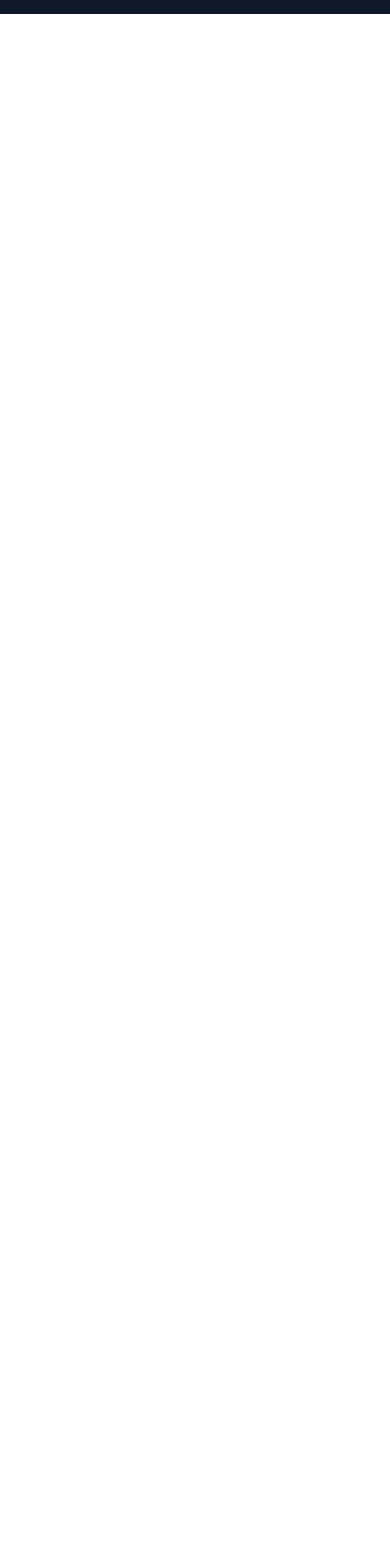
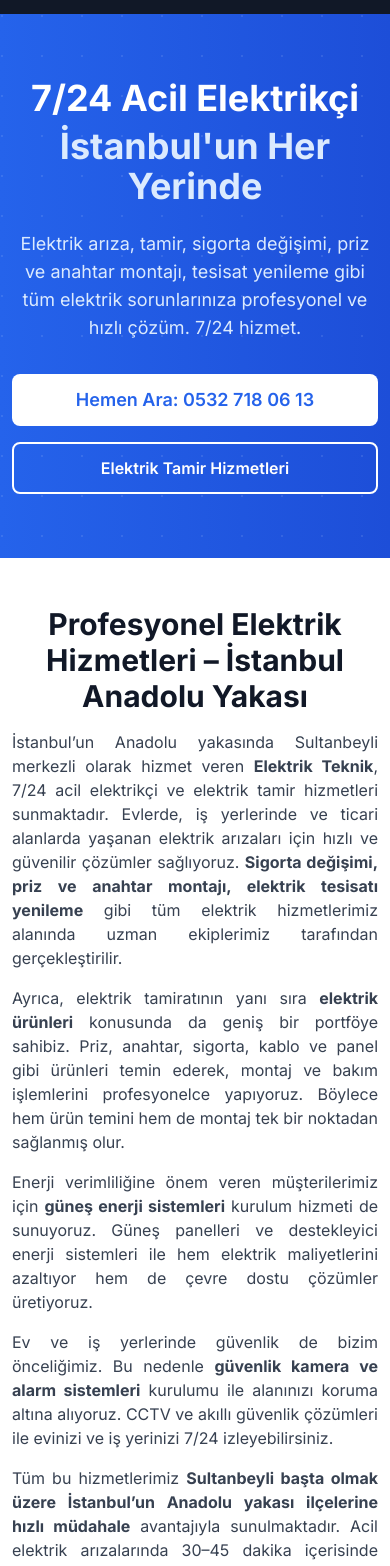
Before and after one commit to salimozcan-create/elektrikteknik, a Next.js app: page / in a window 390 px wide. Shown: the part 8540-10106 px from the top of the page. Before the commit the page ends 8554 px from the top, so only its background shows below. Built offline with nearby package versions, Linux system fonts and the light colour scheme.

Commit message:
web adres düzeltmesi

```diff
--- a/app/components/Schema.js
+++ b/app/components/Schema.js
@@ -1,77 +1,138 @@
-export default function Schema() {
-  const localBusinessSchema = {
-    "@context": "https://schema.org",
-    "@type": "ElectricalContractor",
-    "name": "Elektrik Teknik",
-    "alternateName": "Elektrik Teknik Elektrikçi Hizmetleri",
-    "description": "İstanbul'da 7/24 acil elektrik tamir, arıza giderme, sigorta değişimi, priz montajı, elektrik tesisatı ve güneş enerji sistemleri hizmetleri.",
-    "url": "https://elektrikteknik.com",
-    "telephone": "+905327180613",
-    "email": "info@elektrikteknik.com",
-    "address": {
-      "@type": "PostalAddress",
-      "streetAddress": "A.yesevi Mh. Mekke Cd. No:9",
-      "addressLocality": "Sultanbeyli",
-      "addressRegion": "İstanbul",
-      "addressCountry": "TR"
-    },
-    "geo": {
-      "@type": "GeoCoordinates",
-      "latitude": "40.9786",
-      "longitude": "29.2708"
-    },
-    "areaServed": {
-      "@type": "City",
-      "name": "İstanbul"
-    },
-    "priceRange": "₺₺",
-    "openingHours": "Mo-Su 00:00-23:59",
-    "sameAs": [
-      "https://www.instagram.com/elektrikteknik",
-      "https://www.facebook.com/elektrikteknik",
-      "https://wa.me/905327180613"
-    ]
-  }
+import Link from 'next/link'
+import Image from 'next/image'
 
-  const servicesSchema = {
-    "@context": "https://schema.org",
-    "@type": "ItemList",
-    "name": "Elektrik Hizmetlerimiz",
-    "itemListElement": [
-      { "@type": "ListItem", "position": 1, "item": { "@type": "Service", "name": "Acil Elektrik Arıza", "description": "7/24 acil elektrik arıza giderme ve tamir hizmeti" } },
-      { "@type": "ListItem", "position": 2, "item": { "@type": "Service", "name": "Sigorta Değişimi", "description": "Otomat sigorta ve kaçak akım rölesi değişimi" } },
-      { "@type": "ListItem", "position": 3, "item": { "@type": "Service", "name": "Priz ve Anahtar Değişimi", "description": "Priz, anahtar ve tesisat elemanlarının değişimi" } },
-      { "@type": "ListItem", "position": 4, "item": { "@type": "Service", "name": "Elektrik Tesisatı", "description": "Bina, ev ve işyeri elektrik tesisatı yenileme" } },
-      { "@type": "ListItem", "position": 5, "item": { "@type": "Service", "name": "Elektrik Ürünleri", "description": "Kaliteli elektrik ürünleri ve malzemeleri" } },
-      { "@type": "ListItem", "position": 6, "item": { "@type": "Service", "name": "Güneş Enerji Sistemleri", "description": "Güneş paneli kurulumu ve enerji sistemleri" } },
-      { "@type": "ListItem", "position": 7, "item": { "@type": "Service", "name": "Güvenlik Kamera Sistemleri", "description": "CCTV, alarm ve akıllı ev sistemleri kurulumu" } }
-    ]
-  }
+export const metadata = {
+  title: '7/24 Acil Elektrikçi | Elektrik Arıza ve Tamir Hizmeti | Elektrik Teknik',
+  description: 'İstanbul\'da 7/24 acil elektrikçi, elektrik arıza, tamir, bakım ve sigorta değişimi. En yakın elektrikçi için hemen arayın: 0532 718 06 13. 724 elektrikçi hizmeti.',
+  keywords: 'elektrikçi, 7/24 elektrikçi, acil elektrikçi, en yakın elektrikçi, elektrik arıza, elektrik tamiri, elektrik ustası, acil elektrik arıza, elektrikçi numarası, bana en yakın elektrikçi, yakınımda elektrikçi, gece açık elektrikçi, pazar günü açık elektrikçi, 724 elektrikçi, elektrik arıza telefon, alo elektrik arıza, elektrik arıza numarası, elektrik arıza servisi, elektrik arıza acil, elektrik açtırma, elektrik sigortası, kaçak akım rölesi, priz değişimi, sigorta atması, elektrik tesisatçı, elektrik tamircisi, yakındaki elektrikçiler, yakınımda elektrikçi, bana yakın elektrikçi, en yakin elektrikci',
+  alternates: {
+    canonical: 'https://www.elektrikteknik.com',
+  },
+}
 
-  const faqSchema = {
-    "@context": "https://schema.org",
-    "@type": "FAQPage",
-    "mainEntity": [
-      { "@type": "Question", "name": "Acil elektrik arızası için ne kadar sürede geliyorsunuz?", "acceptedAnswer": { "@type": "Answer", "text": "İstanbul genelinde ortalama 30-45 dakika içinde müdahale ediyoruz. Acil durumlarda daha da hızlı yönlendirme yapıyoruz." } },
-      { "@type": "Question", "name": "Elektrik tamir işleriniz garantili mi?", "acceptedAnswer": { "@type": "Answer", "text": "Evet, tüm elektrik tamir ve bakım işlerimiz 1 yıl garantilidir. Malzeme garantileri markalara göre değişmektedir." } },
-      { "@type": "Question", "name": "7/24 hizmet veriyor musunuz?", "acceptedAnswer": { "@type": "Answer", "text": "Evet, haftanın 7 günü 24 saat acil elektrik tamir ve arıza hizmeti veriyoruz." } },
-      { "@type": "Question", "name": "Hangi bölgelere hizmet veriyorsunuz?", "acceptedAnswer": { "@type": "Answer", "text": "İstanbul'un tüm ilçelerine hizmet vermekteyiz. Özellikle Sultanbeyli, Kadıköy, Üsküdar, Beşiktaş, Şişli, Fatih ve çevresinde daha hızlı hizmet sağlıyoruz." } }
-    ]
-  }
-
-  const websiteSchema = {
-    "@context": "https://schema.org",
-    "@type": "WebSite",
-    "name": "Elektrik Teknik",
-    "url": "https://elektrikteknik.com"
-  }
-
+export default function Home() {
   return (
     <>
-      <script type="application/ld+json" dangerouslySetInnerHTML={{ __html: JSON.stringify(localBusinessSchema) }} />
-      <script type="application/ld+json" dangerouslySetInnerHTML={{ __html: JSON.stringify(servicesSchema) }} />
-      <script type="application/ld+json" dangerouslySetInnerHTML={{ __html: JSON.stringify(faqSchema) }} />
-      <script type="application/ld+json" dangerouslySetInnerHTML={{ __html: JSON.stringify(websiteSchema) }} />
+      {/* Hero Section - Elektrik Tamir Odaklı */}
+      <section className="relative bg-gradient-to-r from-blue-600 to-blue-700 text-white overflow-hidden">
+        <div className="absolute inset-0 opacity-10">
+          <div className="absolute inset-0" style={{
+            backgroundImage: `radial-gradient(circle at 2px 2px, white 1px, transparent 1px)`,
+            backgroundSize: '40px 40px'
+          }}></div>
+        </div>
+        <div className="container mx-auto px-4 py-16 md:py-24 relative">
+          <div className="max-w-4xl mx-auto text-center">
+            <h1 className="text-4xl md:text-6xl font-bold mb-6">
+              7/24 Acil Elektrikçi
+              <span className="block text-blue-100 mt-2">İstanbul'un Her Yerinde</span>
+            </h1>
+            <p className="text-lg md:text-xl text-blue-100 mb-8">
+              Elektrik arıza, tamir, sigorta değişimi, priz ve anahtar montajı, tesisat yenileme
+              gibi tüm elektrik sorunlarınıza profesyonel ve hızlı çözüm. 7/24 hizmet.
+            </p>
+            <div className="flex flex-col sm:flex-row gap-4 justify-center">
+              <a href="tel:+905327180613" className="bg-white text-blue-600 px-8 py-3 rounded-lg font-semibold hover:shadow-lg transition-all text-lg">
+                Hemen Ara: 0532 718 06 13
+              </a>
+              <Link href="/elektrik-usta" className="border-2 border-white text-white px-8 py-3 rounded-lg font-semibold hover:bg-white hover:text-blue-600 transition-all">
+                Elektrik Tamir Hizmetleri
+              </Link>
+            </div>
+          </div>
+        </div>
+      </section>
+
+      {/* Makale / SEO İçerik */}
+      <section className="py-12 bg-white dark:bg-gray-900">
+        <div className="container mx-auto px-4 max-w-4xl">
+          <h2 className="text-3xl font-bold mb-4 text-gray-900 dark:text-gray-100 text-center">Profesyonel Elektrik Hizmetleri – İstanbul Anadolu Yakası</h2>
+          <p className="text-gray-700 dark:text-gray-300 mb-4 text-justify">
+            İstanbul’un Anadolu yakasında Sultanbeyli merkezli olarak hizmet veren <strong>Elektrik Teknik</strong>, 7/24 acil elektrikçi ve elektrik tamir hizmetleri sunmaktadır. Evlerde, iş yerlerinde ve ticari alanlarda yaşanan elektrik arızaları için hızlı ve güvenilir çözümler sağlıyoruz. <strong>Sigorta değişimi, priz ve anahtar montajı, elektrik tesisatı yenileme</strong> gibi tüm elektrik hizmetlerimiz alanında uzman ekiplerimiz tarafından gerçekleştirilir.
+          </p>
+          <p className="text-gray-700 dark:text-gray-300 mb-4 text-justify">
+            Ayrıca, elektrik tamiratının yanı sıra <strong>elektrik ürünleri</strong> konusunda da geniş bir portföye sahibiz. Priz, anahtar, sigorta, kablo ve panel gibi ürünleri temin ederek, montaj ve bakım işlemlerini profesyonelce yapıyoruz. Böylece hem ürün temini hem de montaj tek bir noktadan sağlanmış olur.
+          </p>
+          <p className="text-gray-700 dark:text-gray-300 mb-4 text-justify">
+            Enerji verimliliğine önem veren müşterilerimiz için <strong>güneş enerji sistemleri</strong> kurulum hizmeti de sunuyoruz. Güneş panelleri ve destekleyici enerji sistemleri ile hem elektrik maliyetlerini azaltıyor hem de çevre dostu çözümler üretiyoruz.
+          </p>
+          <p className="text-gray-700 dark:text-gray-300 mb-4 text-justify">
+            Ev ve iş yerlerinde güvenlik de bizim önceliğimiz. Bu nedenle <strong>güvenlik kamera ve alarm sistemleri</strong> kurulumu ile alanınızı koruma altına alıyoruz. CCTV ve akıllı güvenlik çözümleri ile evinizi ve iş yerinizi 7/24 izleyebilirsiniz.
+          </p>
+          <p className="text-gray-700 dark:text-gray-300 text-justify">
+            Tüm bu hizmetlerimiz <strong>Sultanbeyli başta olmak üzere İstanbul’un Anadolu yakası ilçelerine hızlı müdahale</strong> avantajıyla sunulmaktadır. Acil elektrik arızalarında 30–45 dakika içerisinde adresinizde oluyoruz. Deneyimli ve sertifikalı elektrik ustalarımız, işçilik ve malzeme garantisi ile hizmet verir.
+          </p>
+        </div>
+      </section>
+
+      {/* İstatistikler - Hizmet Metrikleri */}
+      <section className="bg-gray-50 dark:bg-gray-800 py-12 border-b border-gray-200 dark:border-gray-700">
+        <div className="container mx-auto px-4">
+          <div className="grid grid-cols-2 md:grid-cols-4 gap-6 max-w-3xl mx-auto text-center">
+            <div><div className="text-3xl font-bold text-blue-600">7/24</div><div className="text-sm text-gray-600 dark:text-gray-400">Acil Elektrikçi</div></div>
+            <div><div className="text-3xl font-bold text-blue-600">30-45</div><div className="text-sm text-gray-600 dark:text-gray-400">Dakikada Müdahale</div></div>
+            <div><div className="text-3xl font-bold text-blue-600">5K+</div><div className="text-sm text-gray-600 dark:text-gray-400">Başarılı Tamir</div></div>
+            <div><div className="text-3xl font-bold text-blue-600">1000+</div><div className="text-sm text-gray-600 dark:text-gray-400">Mutlu Müşteri</div></div>
+          </div>
+        </div>
+      </section>
+
+      {/* Hizmetler */}
+      <section id="hizmetler" className="py-16 bg-white dark:bg-gray-900">
+        <div className="container mx-auto px-4">
+          <h2 className="text-3xl font-bold text-center mb-4 text-gray-900 dark:text-gray-100">Elektrik ve Diğer Hizmetlerimiz</h2>
+          <p className="text-center text-gray-600 dark:text-gray-400 mb-12 max-w-2xl mx-auto">7/24 acil elektrikçi, sigorta değişimi, priz montajı, güneş enerji sistemleri ve güvenlik çözümlerimizle yanınızdayız</p>
+          <div className="grid md:grid-cols-2 lg:grid-cols-4 gap-6">
+            {[
+              { title: 'Acil Elektrik Arıza', desc: '7/24 acil müdahale ile elektrik arızalarınıza anında çözüm', icon: '⚡', href: '/elektrik-usta' },
+              { title: 'Sigorta Değişimi', desc: 'Otomat sigortalar, kaçak akım rölesi değişim ve onarımı', icon: '🔌', href: '/elektrik-usta' },
+              { title: 'Priz ve Anahtar', desc: 'Priz, anahtar, panel ve tesisat elemanlarının değişimi', icon: '🔧', href: '/elektrik-usta' },
+              { title: 'Elektrik Tesisatı', desc: 'Bina, ev ve işyeri elektrik tesisatı yenileme ve bakım', icon: '🏠', href: '/elektrik-usta' },
+              { title: 'Güneş Enerji Sistemleri', desc: 'Güneş paneli kurulumu ve enerji sistemleri', icon: '☀️', href: '/gunes-enerji' },
+              { title: 'Güvenlik Sistemleri', desc: 'CCTV, alarm ve akıllı ev sistemleri kurulumu', icon: '🛡️', href: '/guvenlik' },
+              { title: 'Elektrik Ürünleri', desc: 'Priz, anahtar, sigorta ve diğer elektrik malzemeleri', icon: '📦', href: '/elektrik-urunler' },
+            ].map((service, i) => (
+              <Link key={i} href={service.href} className="bg-gray-50 dark:bg-gray-800 rounded-xl p-6 text-center hover:shadow-xl transition-all hover:-translate-y-1">
+                <div className="text-4xl mb-3">{service.icon}</div>
+                <h3 className="text-lg font-bold mb-2 text-gray-900 dark:text-gray-100">{service.title}</h3>
+                <p className="text-gray-600 dark:text-gray-400 text-sm">{service.desc}</p>
+              </Link>
+            ))}
+          </div>
+        </div>
+      </section>
+
+      {/* Neden Biz? */}
+      <section className="py-16 bg-gray-50 dark:bg-gray-800">
+        <div className="container mx-auto px-4">
+          <h2 className="text-3xl font-bold text-center mb-12 text-gray-900 dark:text-gray-100">Neden Elektrik Teknik?</h2>
+          <div className="grid sm:grid-cols-2 lg:grid-cols-4 gap-6">
+            {[
+              { title: '7/24 Hizmet', desc: 'Gece gündüz demeden acil elektrikçi hizmeti', icon: '⏰' },
+              { title: 'Usta Ekip', desc: 'Deneyimli ve sertifikalı elektrik ustaları', icon: '👨‍🔧' },
+              { title: 'Hızlı Müdahale', desc: 'En kısa sürede adresinize geliyoruz', icon: '🚀' },
+              { title: 'Garantili İşçilik', desc: 'Tüm elektrik tamir işlerimiz garantilidir', icon: '✅' }
+            ].map((item, i) => (
+              <div key={i} className="text-center p-6 bg-white dark:bg-gray-900 rounded-xl shadow-lg">
+                <div className="text-5xl mb-3">{item.icon}</div>
+                <h3 className="font-bold text-gray-900 dark:text-gray-100 mb-2">{item.title}</h3>
+                <p className="text-gray-600 dark:text-gray-400 text-sm">{item.desc}</p>
+              </div>
+            ))}
+          </div>
+        </div>
+      </section>
+
+      {/* Harekete Geçirici Mesaj */}
+      <section className="py-16 bg-gradient-to-r from-blue-600 to-blue-700 text-white">
+        <div className="container mx-auto px-4 text-center">
+          <h2 className="text-3xl font-bold mb-4">Elektrik Arızanız mı Var? Hemen Arayın!</h2>
+          <p className="text-xl text-blue-100 mb-8">7/24 acil elektrikçi hizmeti için bizi arayın</p>
+          <a href="tel:+905327180613" className="inline-block bg-white text-blue-600 px-8 py-3 rounded-lg font-semibold text-lg hover:shadow-lg transition-all">
+            0532 718 06 13
+          </a>
+        </div>
+      </section>
     </>
   )
 }
```
